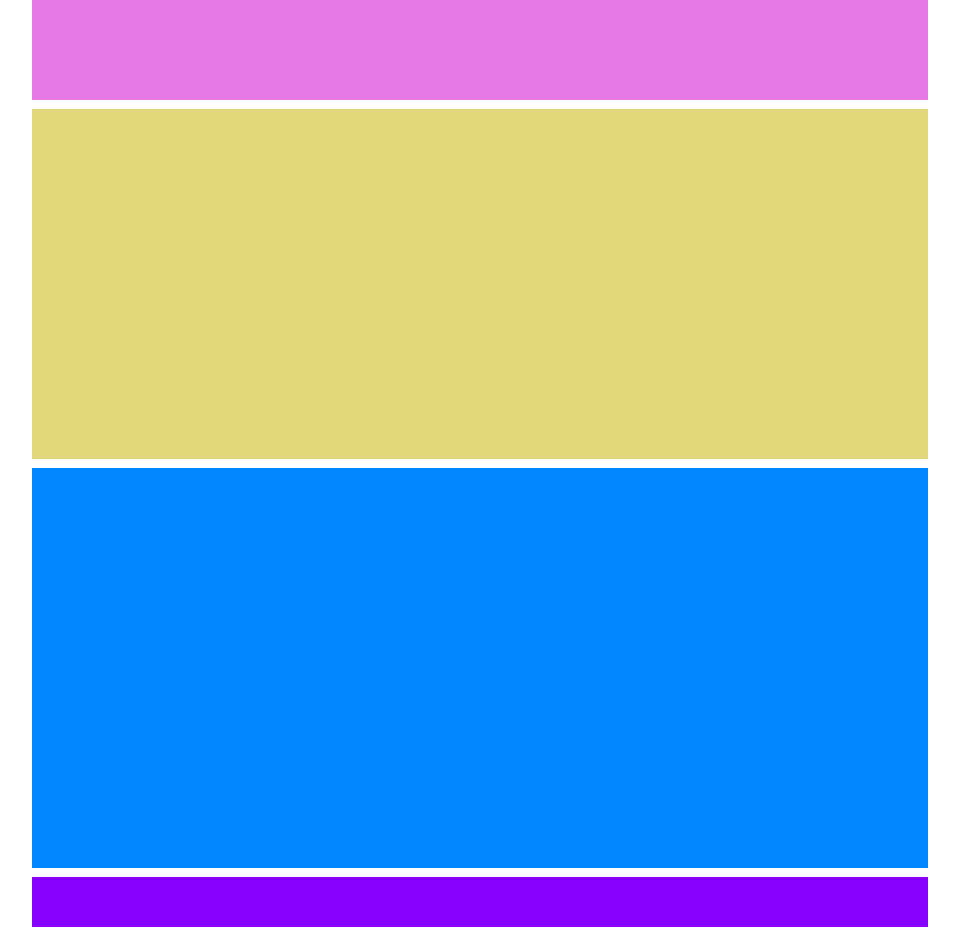
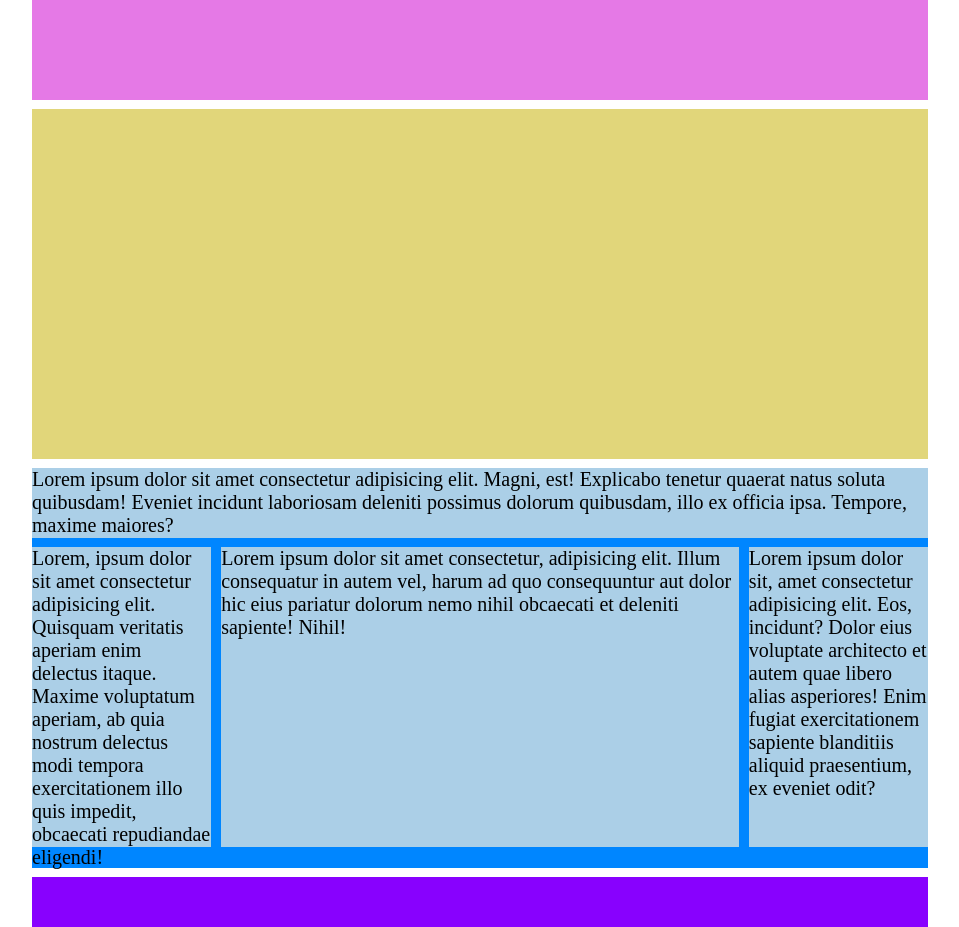
Before and after one commit to VitoMars/htmlcss-struttura-wp, a plain HTML site: page index.html in a window 1280 px wide. Shown: the whole page, without its empty margins (160-1119 px from the left). Drawn offline with Linux system fonts and the light colour scheme.

Commit message:
Fine esercizio

```diff
--- a/css/style.css
+++ b/css/style.css
@@ -11,6 +11,7 @@
 }
 
 .contenitore {
+  font-size: 20px;
   width: 70%;
   margin: 0 auto;
 }
@@ -24,7 +25,7 @@ section {
   margin-top: 1%;
 }
 
-#giallo {
+.giallo {
   height: 350px;
   background-color: #e1d67a;
 }
@@ -35,6 +36,31 @@ section {
   background-color: #0086ff;
 }
 
+.home,
+.sidebar,
+.center {
+  background-color: #abcfe7;
+}
+
+.home {
+  height: 70px;
+  margin-bottom: 1%;
+}
+
+.sidebar {
+  float: left;
+  height: 300px;
+  width: calc(100% / 5);
+}
+
+.center {
+  float: left;
+  height: 300px;
+  margin-left: 10px;
+  margin-right: 10px;
+  width: calc((100% / 5) * 3 - 20px);
+}
+
 footer {
   height: 50px;
   background-color: #8801fe;
--- a/index.html
+++ b/index.html
@@ -19,16 +19,24 @@
     <main>
         <!-- Sezione gialla -->
         <section>
-            <div id="giallo"></div>
+            <div class="giallo"></div>
         </section>
 
         <!-- Sezione blu -->
         <section>
-            <div class="contenitore_blu">
-                <div class="home"></div>
-                <div></div>
-                <div></div>
-                <div></div>
+            <div class="contenitore_blu clearfix">
+                <div class="home">
+                    Lorem ipsum dolor sit amet consectetur adipisicing elit. Magni, est! Explicabo tenetur quaerat natus soluta quibusdam! Eveniet incidunt laboriosam deleniti possimus dolorum quibusdam, illo ex officia ipsa. Tempore, maxime maiores?
+                </div>
+                <div class="sidebar">
+                    Lorem, ipsum dolor sit amet consectetur adipisicing elit. Quisquam veritatis aperiam enim delectus itaque. Maxime voluptatum aperiam, ab quia nostrum delectus modi tempora exercitationem illo quis impedit, obcaecati repudiandae eligendi!
+                </div>
+                <div class="center">
+                    Lorem ipsum dolor sit amet consectetur, adipisicing elit. Illum consequatur in autem vel, harum ad quo consequuntur aut dolor hic eius pariatur dolorum nemo nihil obcaecati et deleniti sapiente! Nihil!
+                </div>
+                <div class="sidebar">
+                    Lorem ipsum dolor sit, amet consectetur adipisicing elit. Eos, incidunt? Dolor eius voluptate architecto et autem quae libero alias asperiores! Enim fugiat exercitationem sapiente blanditiis aliquid praesentium, ex eveniet odit?
+                </div>
             </div>
         </section>
     </main>
```
